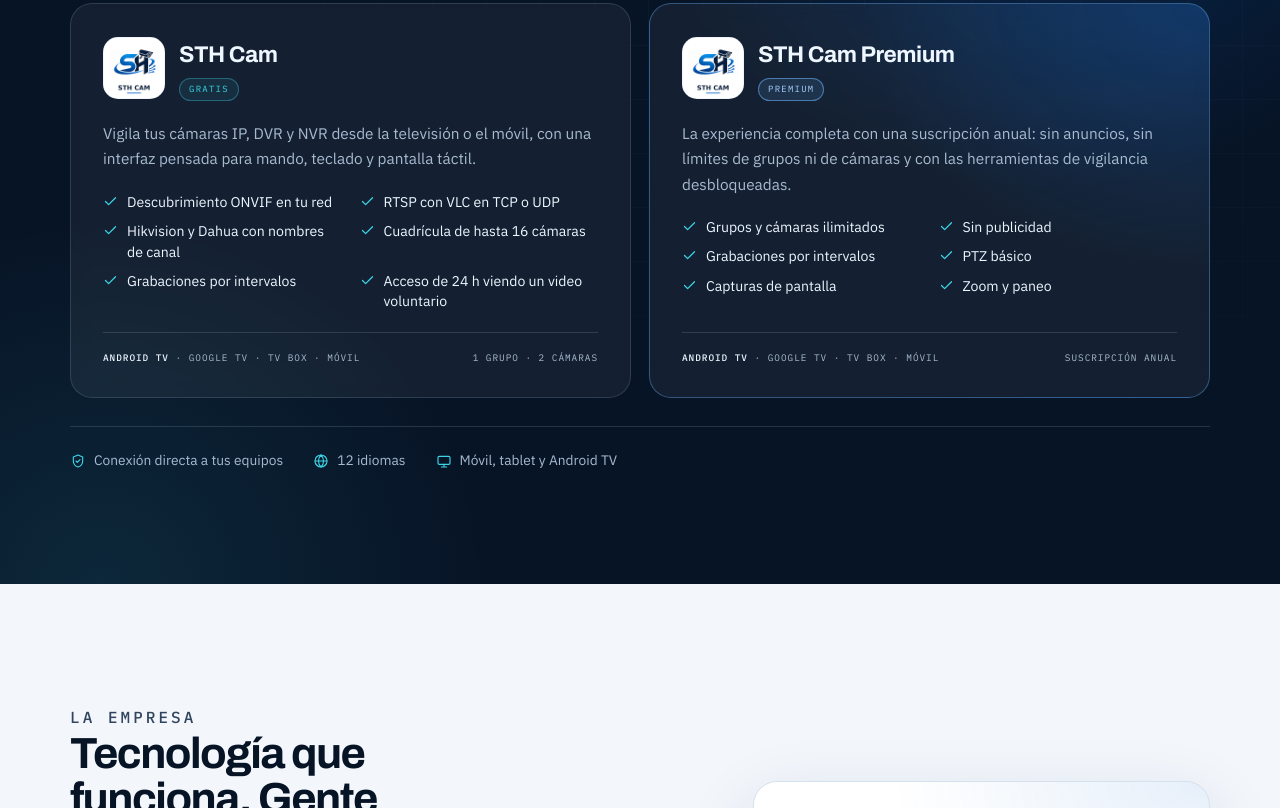
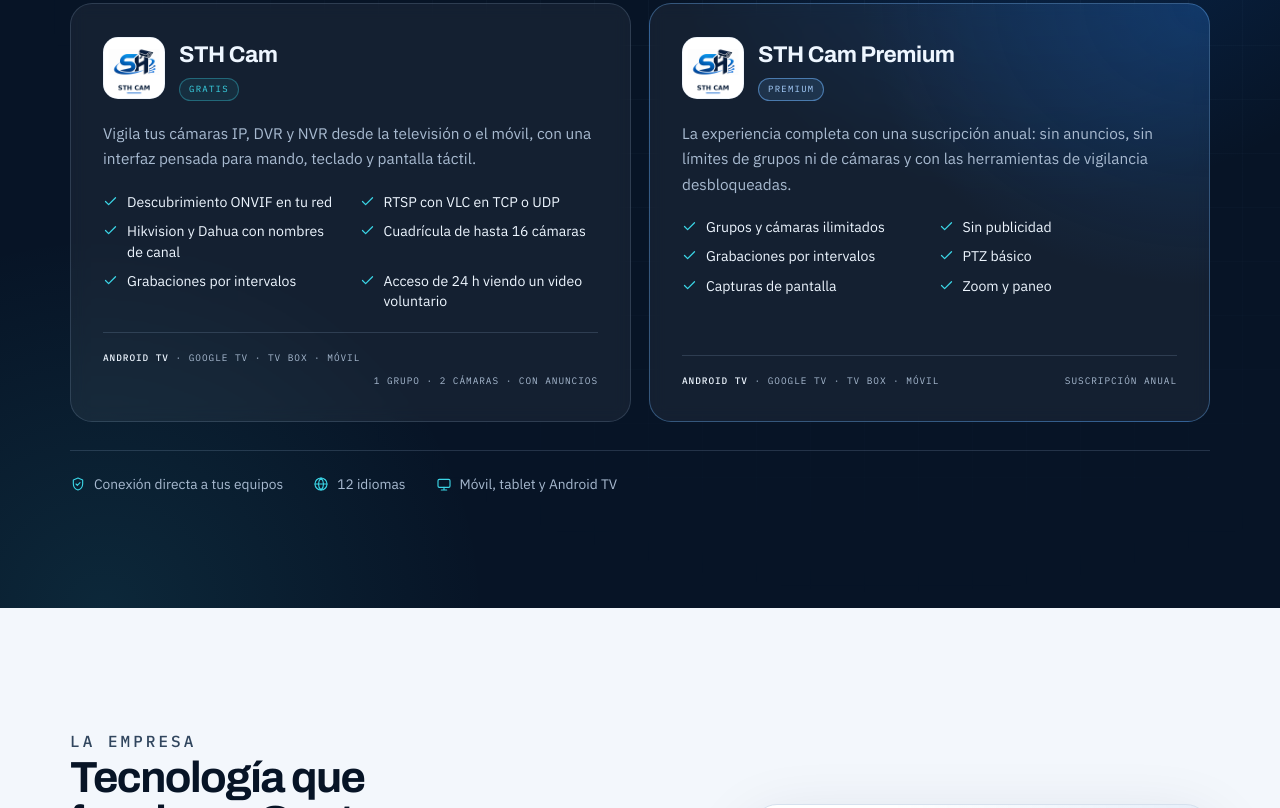
Before and after one commit to hernan840308/sth-web, a plain HTML site: page index.html in a window 1280 px wide. Shown: the part 1680-2488 px from the top of the page. Drawn offline with Linux system fonts and the light colour scheme.

Commit message:
Note ads in the STH Cam free edition
Co-Authored-By: Claude Code <noreply@anthropic.com>

```diff
--- a/index.html
+++ b/index.html
@@ -1350,7 +1350,7 @@
 
             <div class="app-foot">
               <span><strong>Android TV</strong> · Google TV · TV box · móvil</span>
-              <span>1 grupo · 2 cámaras</span>
+              <span>1 grupo · 2 cámaras · con anuncios</span>
             </div>
           </article>
 
```
